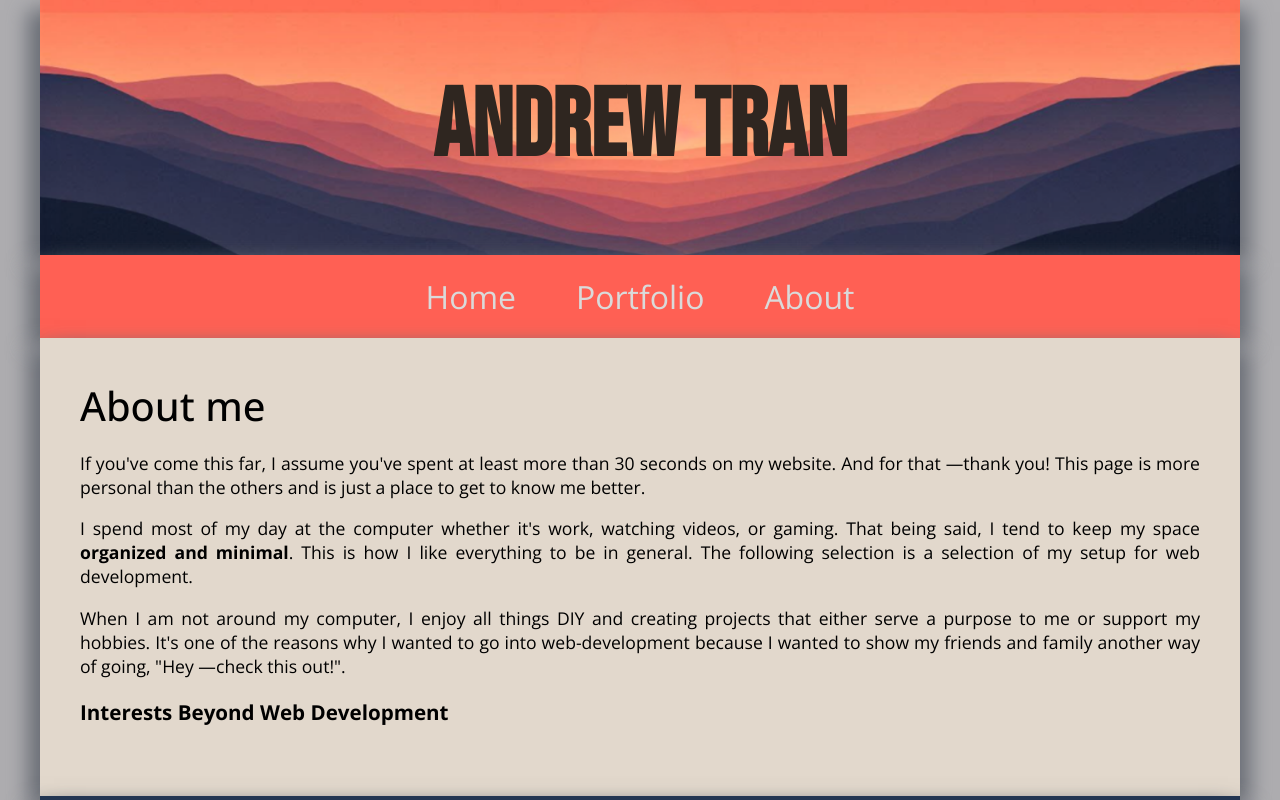
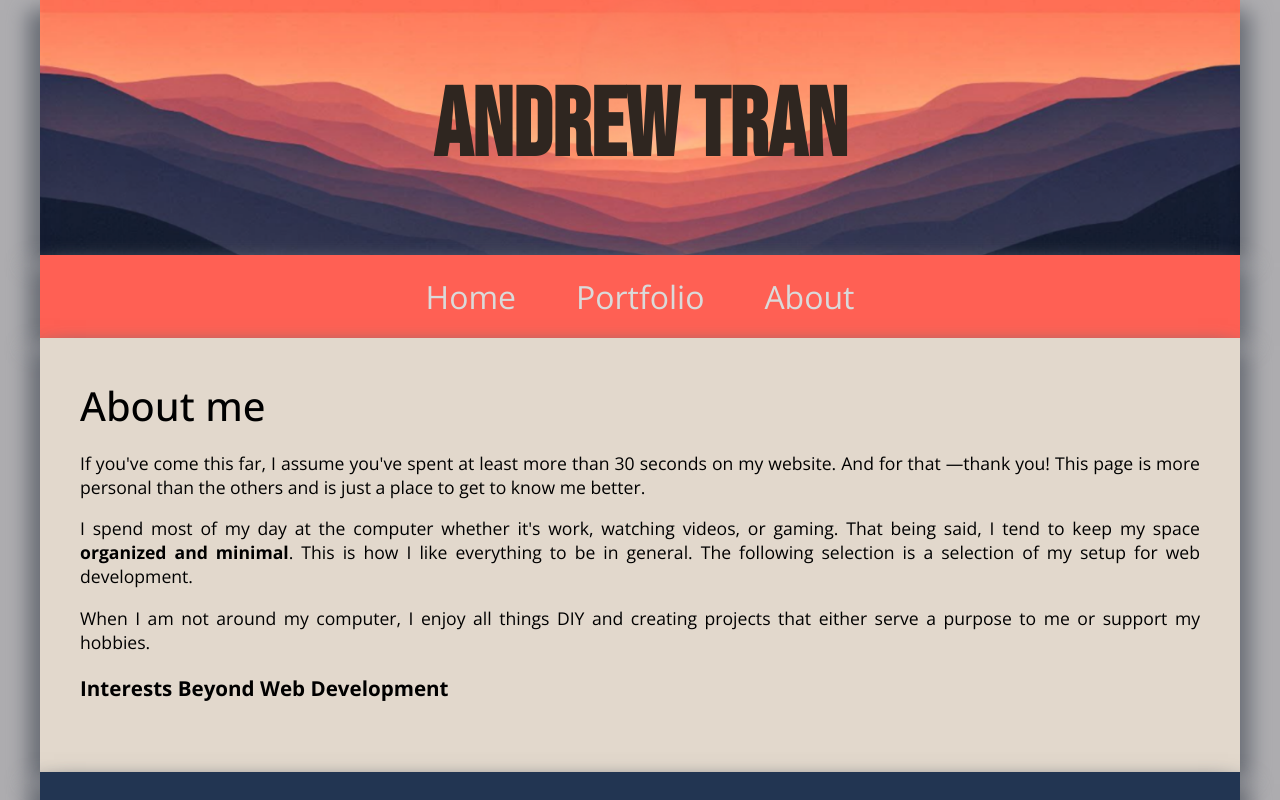
Before and after one commit to andrewtran28/andrew-tran, a React (Vite) app: page /about in a window 1280 px wide. Shown: the top 800 px of the page. Built offline with nearby package versions, Linux system fonts and the light colour scheme.

Commit message:
Archive old layout

```diff
--- a/src/components/about/About.jsx
+++ b/src/components/about/About.jsx
@@ -19,10 +19,7 @@ function About() {
       </p>
       <p>
         When I am not around my computer, I enjoy all things DIY and creating
-        projects that either serve a purpose to me or support my hobbies. It's
-        one of the reasons why I wanted to go into web-development because I
-        wanted to show my friends and family another way of going, "Hey —check
-        this out!".
+        projects that either serve a purpose to me or support my hobbies.
       </p>
 
       <h3>Interests Beyond Web Development</h3>
```
